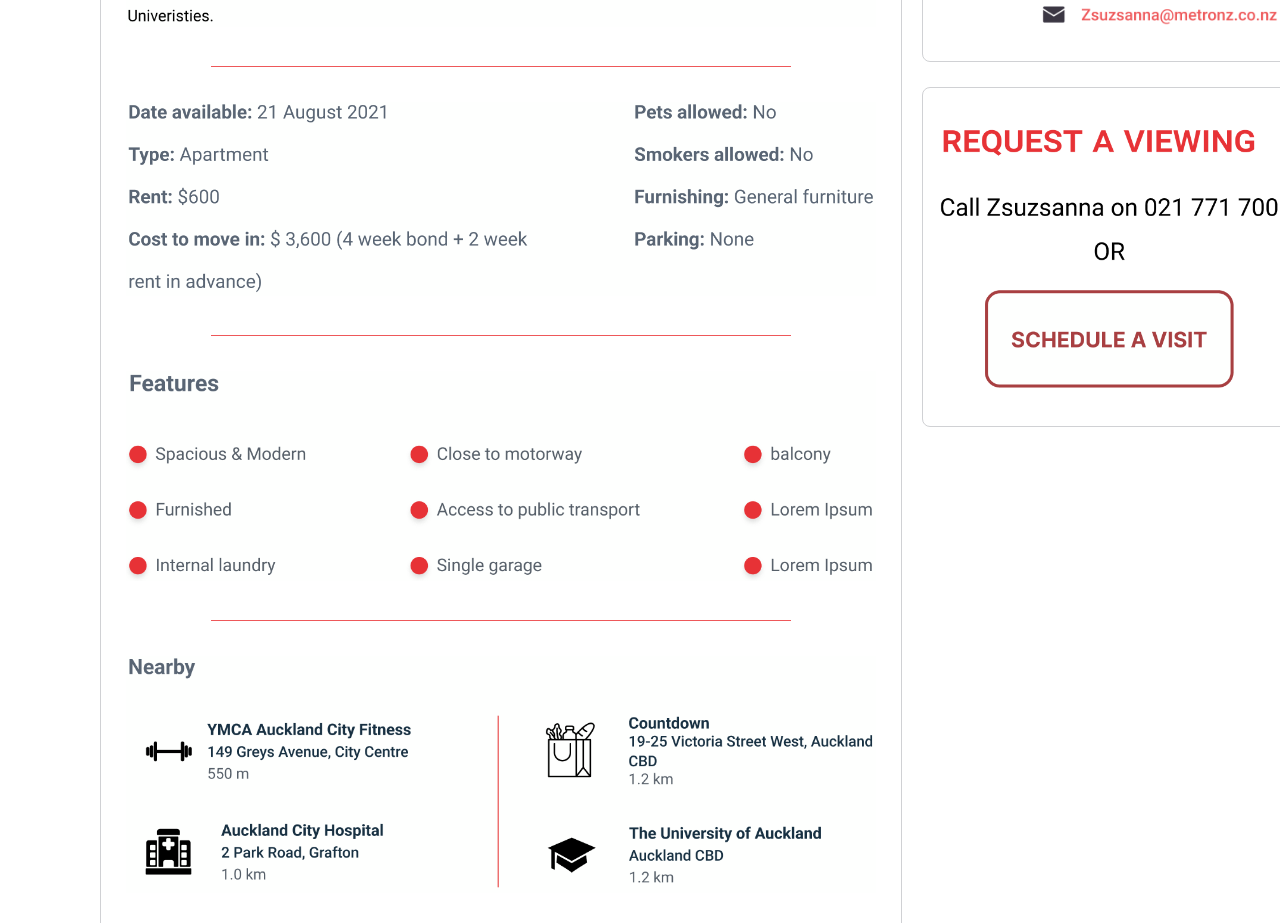
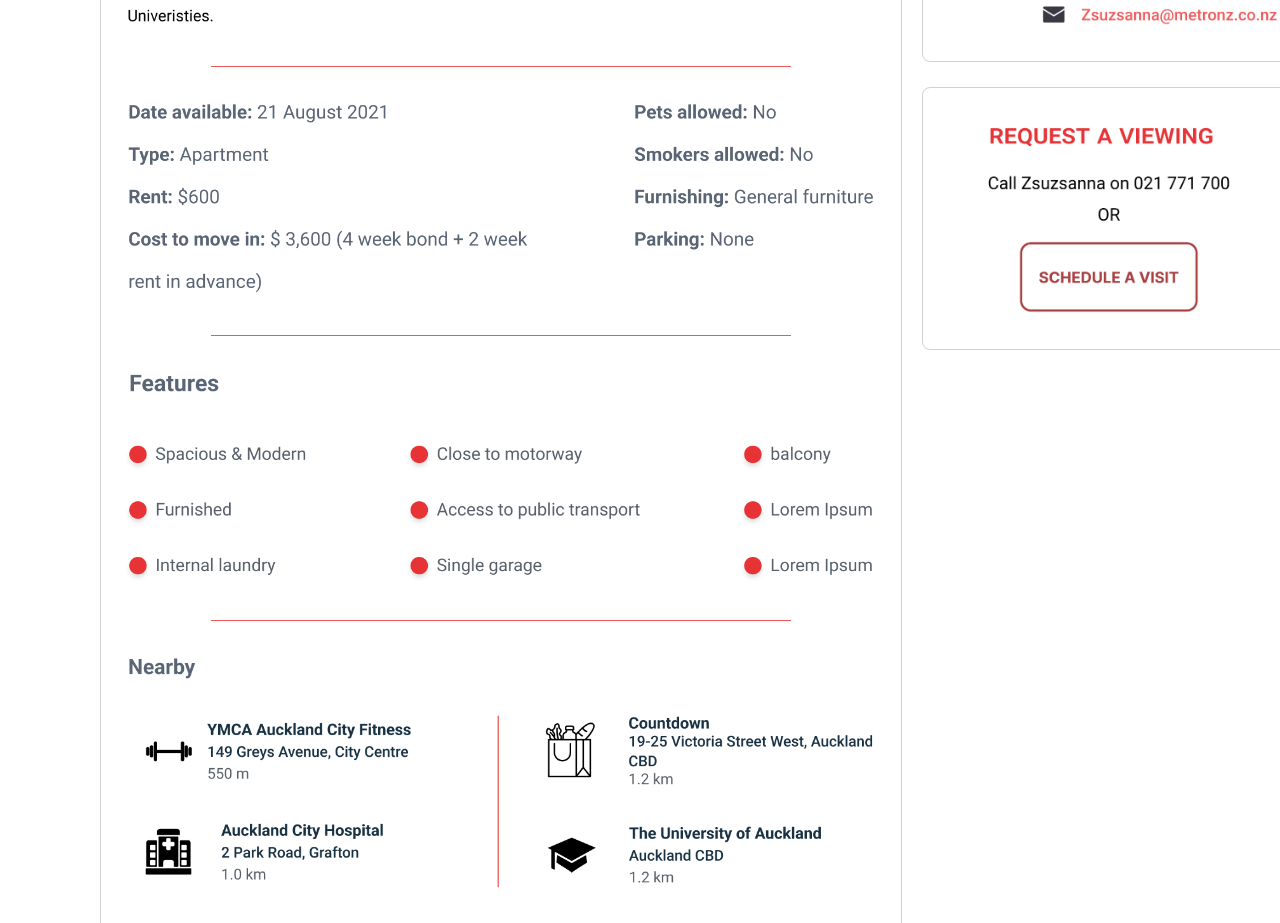
Before and after one commit to hilary81/Property-web-Mission6, a React (Create React App) app: page /propertymanagement in a window 1280 px wide. Shown: the part 1580-2503 px from the top of the page. Built offline with nearby package versions, Linux system fonts and the light colour scheme.

Commit message:
card updates

```diff
--- a/src/pages/property.js
+++ b/src/pages/property.js
@@ -222,7 +222,7 @@ const Property = () => {
             <img src='/images/Property Agent 01.png' alt='Agent' style={{width: 350, margin: '35px 10px'}}></img>
           </PropertyAgent>
           <ViewingRequest>
-            <img src='/images/Schedule Visit.png' alt='Schedule' style={{width: 350, margin: '35px 10px'}}></img>
+            <img src='/images/Schedule Visit.png' alt='Schedule' style={{width: 250, margin: '35px 60px'}}></img>
           </ViewingRequest>
         </AgentViewing>
 
```
